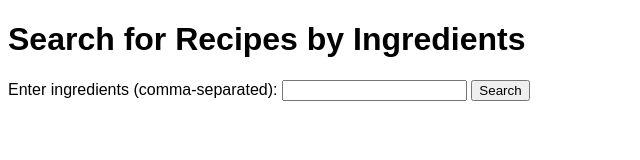
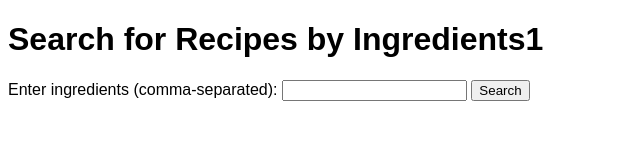
Before and after one commit to Faraaz04/Meal-_plan, a plain HTML site: page index.html in a window 1280 px wide. Shown: the full height of the page, 0-640 px from the left. Drawn offline with nearby package versions, Linux system fonts and the light colour scheme; no server answers.

Commit message:
Update index.html

```diff
--- a/index.html
+++ b/index.html
@@ -22,7 +22,7 @@
     </style>
 </head>
 <body>
-    <h1>Search for Recipes by Ingredients</h1>
+    <h1>Search for Recipes by Ingredients1</h1>
     <form id="ingredient-form">
         <label for="ingredients">Enter ingredients (comma-separated):</label>
         <input type="text" id="ingredients" name="ingredients">
```
